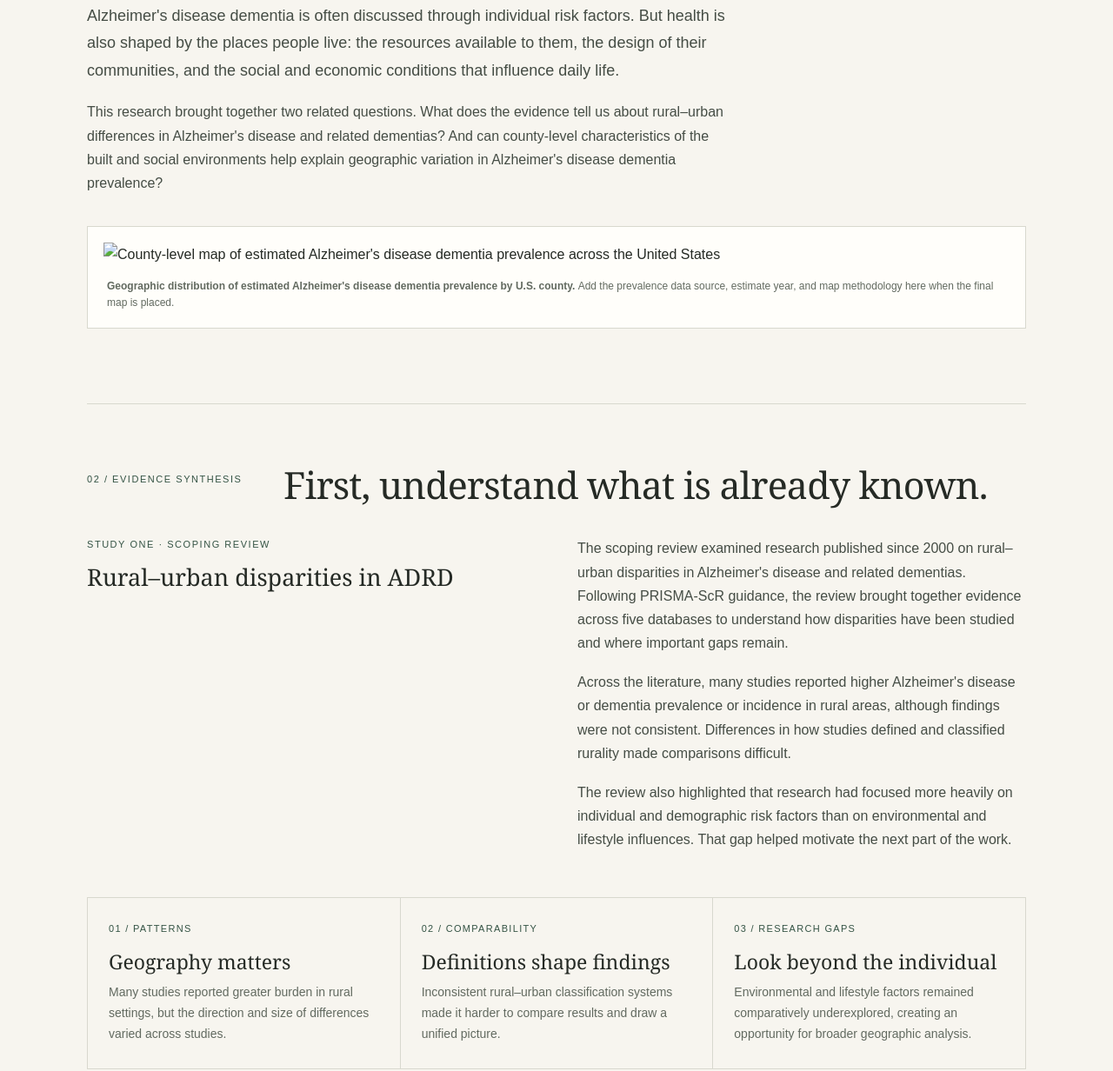
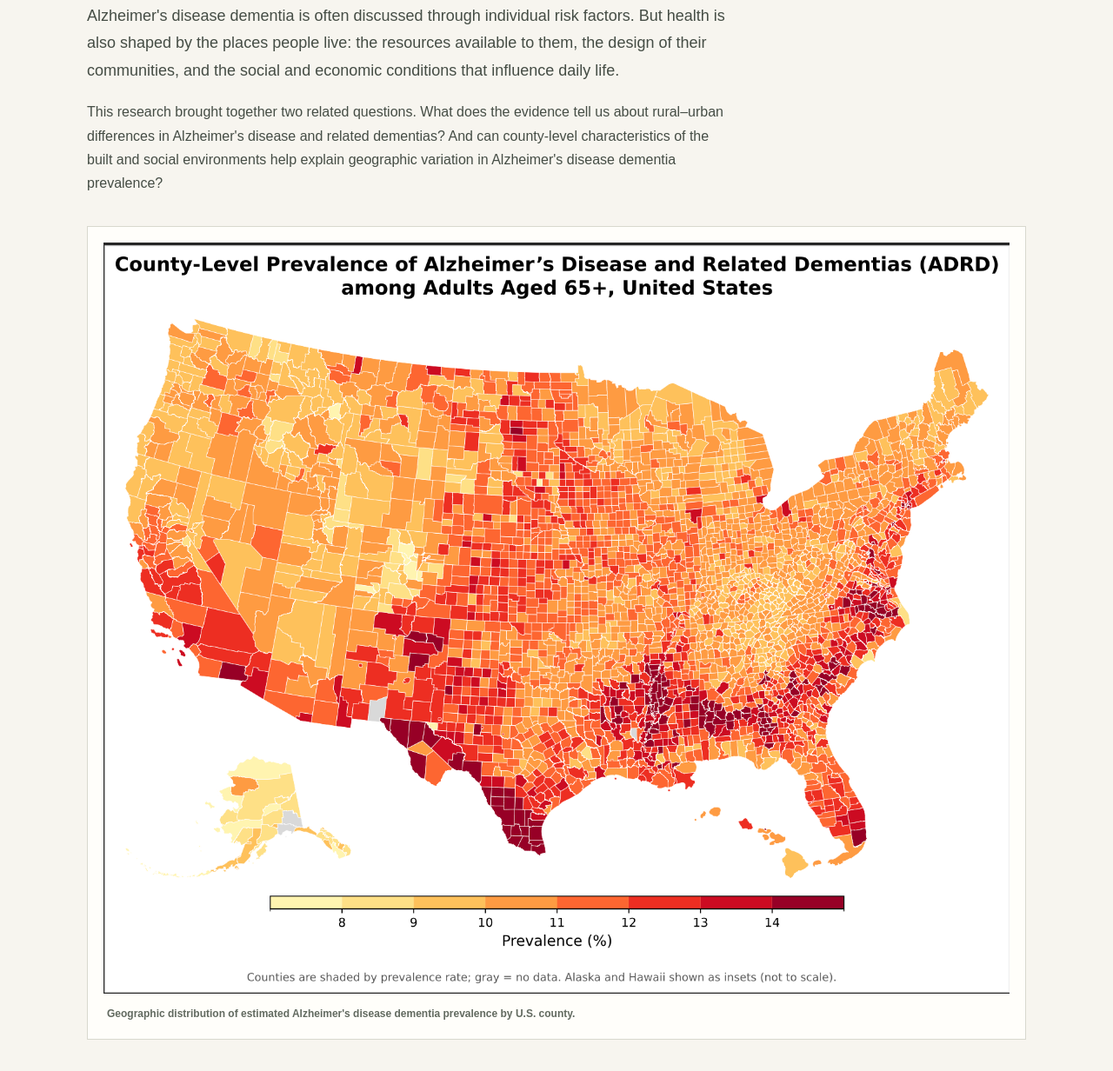
Before and after one commit to mackenziekramer01/MACKENZIEKRAMER.github.io, a plain HTML site: page project-adrd.html in a window 1280 px wide. Shown: the part 936-2168 px from the top of the page at 87% size. Drawn offline with Linux system fonts and the light colour scheme.

Commit message:
Update project-adrd.html

```diff
--- a/project-adrd.html
+++ b/project-adrd.html
@@ -398,7 +398,7 @@
       <!-- IMAGE 1: COUNTY-LEVEL MAP -->
       <figure class="figure">
         <img
-          src="assets/images/Figure1.pdf"
+          src="assets/images/Figure1.png"
           alt="County-level map of estimated Alzheimer's disease dementia prevalence across the United States"
         />
 
@@ -407,8 +407,6 @@
             Geographic distribution of estimated Alzheimer's disease
             dementia prevalence by U.S. county.
           </strong>
-          Add the prevalence data source, estimate year, and map
-          methodology here when the final map is placed.
         </figcaption>
       </figure>
 
```
